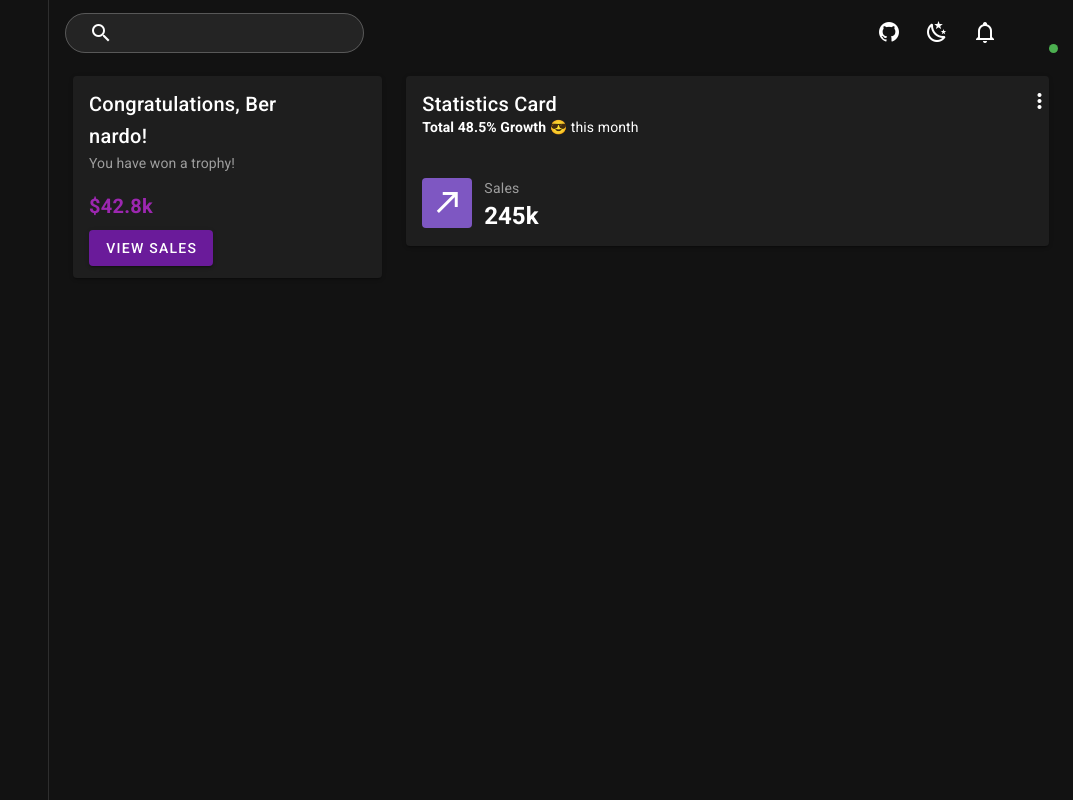
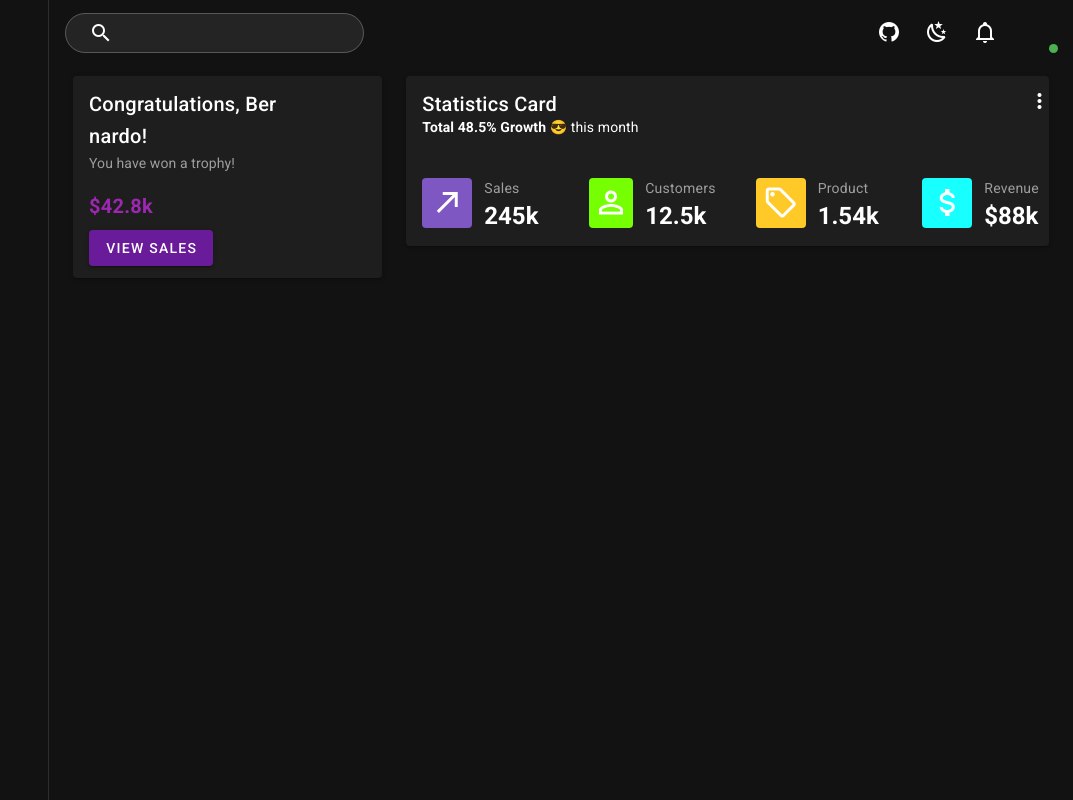
Before and after one commit to BerPGR/nuxt-vuetify-materio-dashboard, a Nuxt app: page / in a window 1280 px wide. Shown: the whole page, without its empty margins (207-1280 px from the left). Built offline with nearby package versions, Linux system fonts and the light colour scheme.

Commit message:
Added items list to optimize code

```diff
--- a/pages/index.vue
+++ b/pages/index.vue
@@ -42,16 +42,16 @@
                     mdi-dots-vertical
                   </v-icon>
                 </v-btn>
-                <v-col cols="12" class="pb-3">
+                <v-col cols="12" sm="3" class="pb-3" v-for="(item, i) in statistics" :key="i">
                   <div class="d-flex flex-row">
-                    <v-sheet rounded elevation="0" width="50" height="50" color="deep-purple lighten-1" class="ml-4 d-flex justify-center">
+                    <v-sheet rounded elevation="0" width="50" height="50" :color="item.color" class="ml-4 d-flex justify-center">
                       <v-icon large>
-                        mdi-arrow-top-right
+                        {{ item.icon }}
                       </v-icon>
                     </v-sheet>
                     <div class="d-flex flex-column ml-3">
-                      <p class="mb-0 body-2 grey--text">Sales</p>
-                      <h2 class="">245k</h2>
+                      <p class="mb-0 body-2 grey--text">{{ item.title }}</p>
+                      <h2 class="">{{ item.subtitle }}</h2>
                     </div>
                   </div>
                 </v-col>
@@ -69,6 +69,14 @@
 <script>
 export default {
   name: 'IndexPage',
+  data: () => ({
+    statistics: [
+      {color: 'deep-purple lighten-1', icon: 'mdi-arrow-top-right', title: 'Sales', subtitle: '245k'},
+      {color: 'light-green accent-3', icon: 'mdi-account-outline', title: 'Customers', subtitle: '12.5k'},
+      {color: 'amber lighten-1', icon: 'mdi-tag-outline', title: 'Product', subtitle: '1.54k'},
+      {color: 'cyan accent-2', icon: 'mdi-currency-usd', title: 'Revenue', subtitle: '$88k'},
+    ]
+  }),
 }
 </script>
 
```
